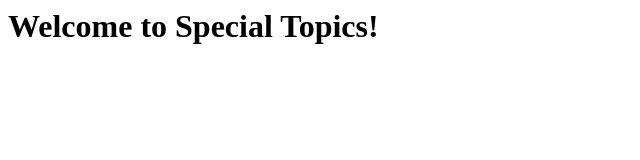
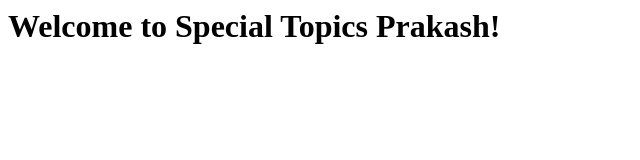
Before and after one commit to pparasuram/docker-lab1, a plain HTML site: page www/index.html in a window 1280 px wide. Shown: the whole page, without its empty margins (0-640 px from the left). Drawn offline with Linux system fonts and the light colour scheme.

Commit message:
prakash httpd-ctl.sh

```diff
--- a/www/index.html
+++ b/www/index.html
@@ -1,5 +1,5 @@
 <html>
 <body>
-<h1> Welcome to Special Topics!</h1>
+<h1> Welcome to Special Topics Prakash!</h1>
 </body>
 </html>
```
Also changed, not shown: 1 other file.
